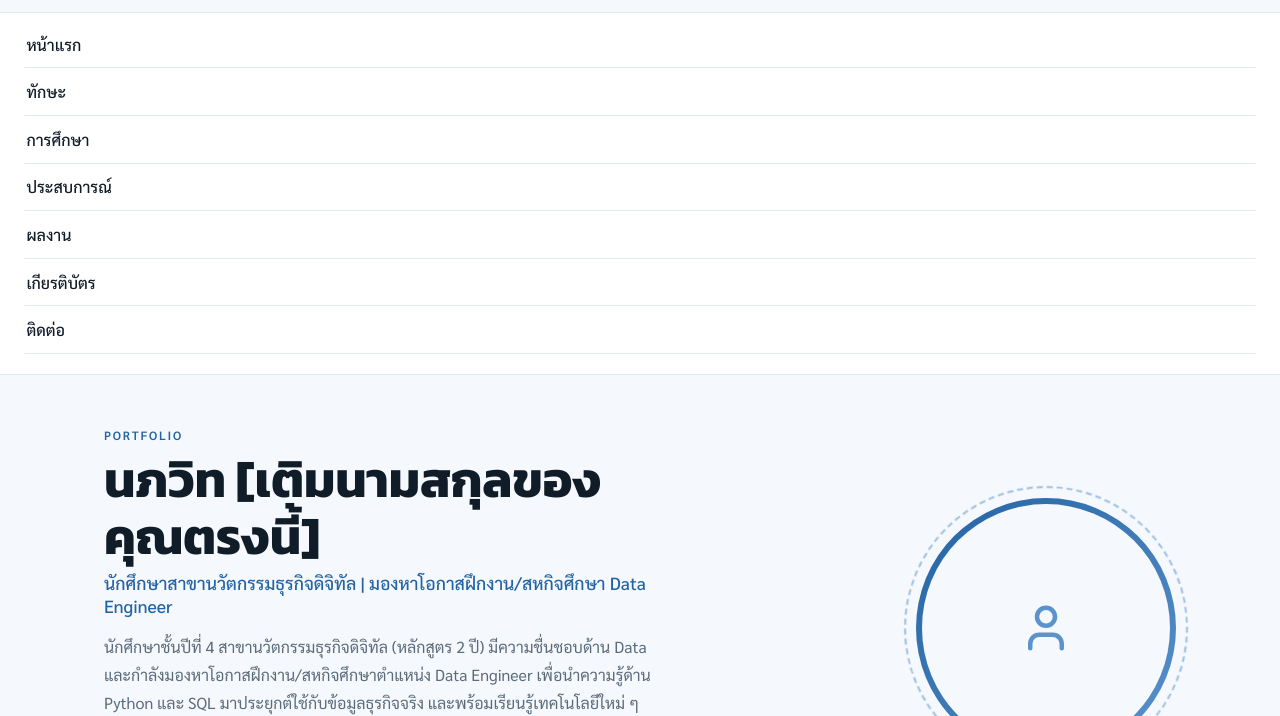
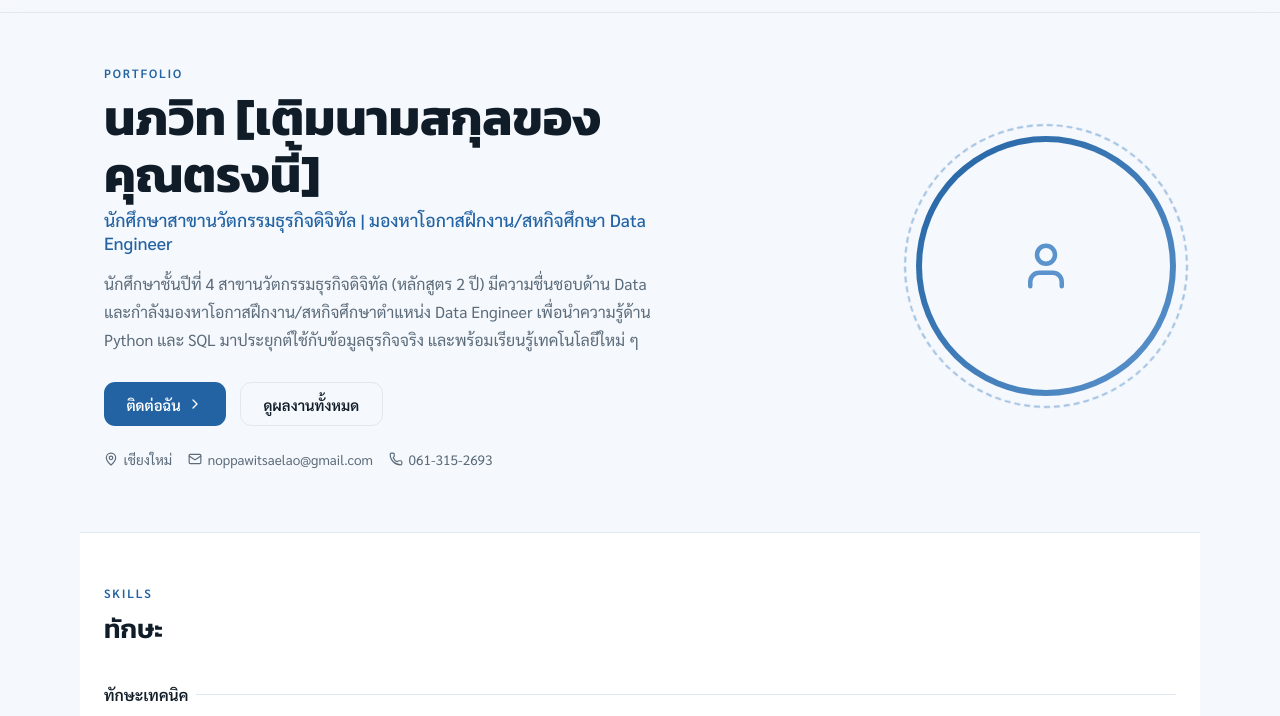
Before and after one commit to noppawit1480-byte/Portfolio, a plain HTML site: page index.html in a window 1280 px wide. Shown: the part 51-767 px from the top of the page. Drawn offline with nearby package versions, Linux system fonts and the light colour scheme.

Commit message:
Add files via upload

```diff
--- a/style.css
+++ b/style.css
@@ -26,7 +26,8 @@ img{ max-width:100%; display:block; }
 .nav-link:hover{ color:var(--primary); }
 .hamburger{ display:inline-flex; }
 @media (min-width:900px){ .nav-links{ display:flex; } .hamburger{ display:none; } }
-.mobile-menu{ border-top:1px solid var(--line); background:var(--surface); padding:0.5rem 1.5rem 1.25rem; display:flex; flex-direction:column; }
+.mobile-menu{ display:none; flex-direction:column; border-top:1px solid var(--line); background:var(--surface); padding:0.5rem 1.5rem 1.25rem; }
+.mobile-menu:not([hidden]){ display:flex; }
 .mobile-menu a{ padding:0.8rem 0.15rem; font-weight:500; color:var(--ink); text-decoration:none; border-bottom:1px solid var(--line); }
 
 /* Buttons */
```
